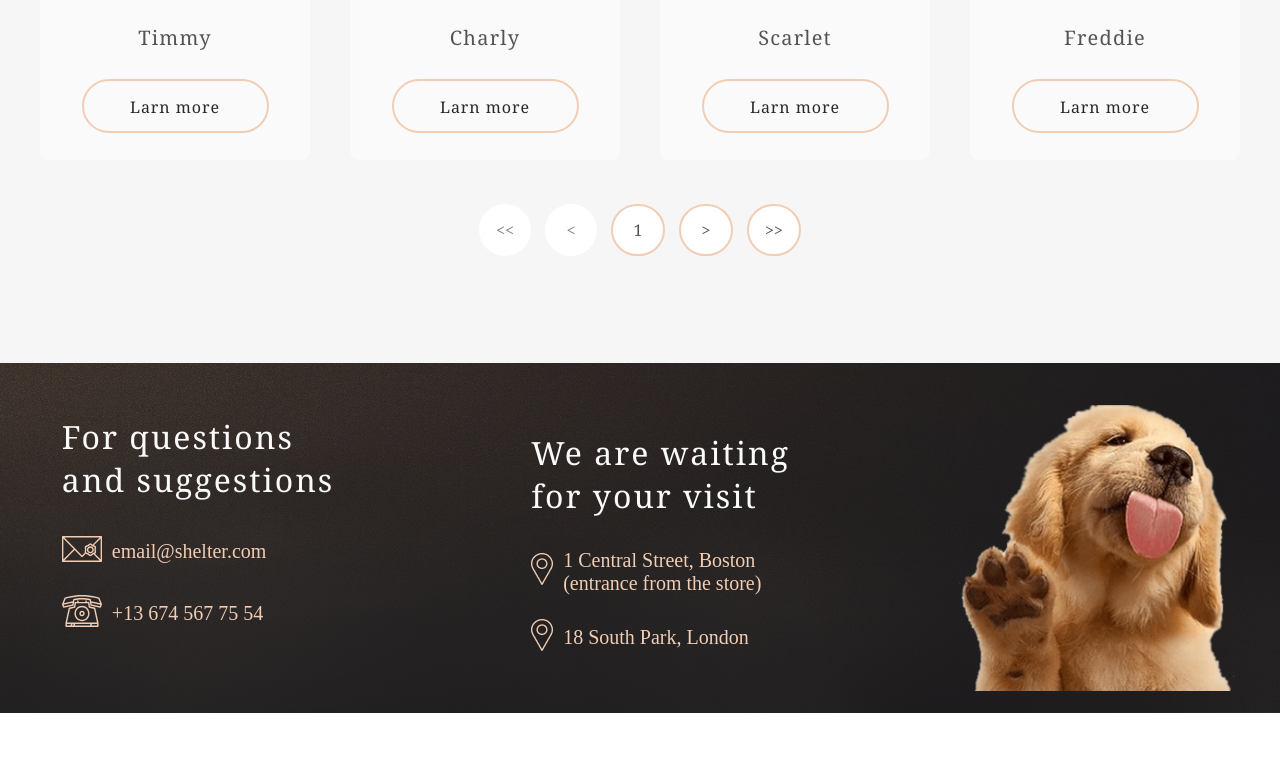
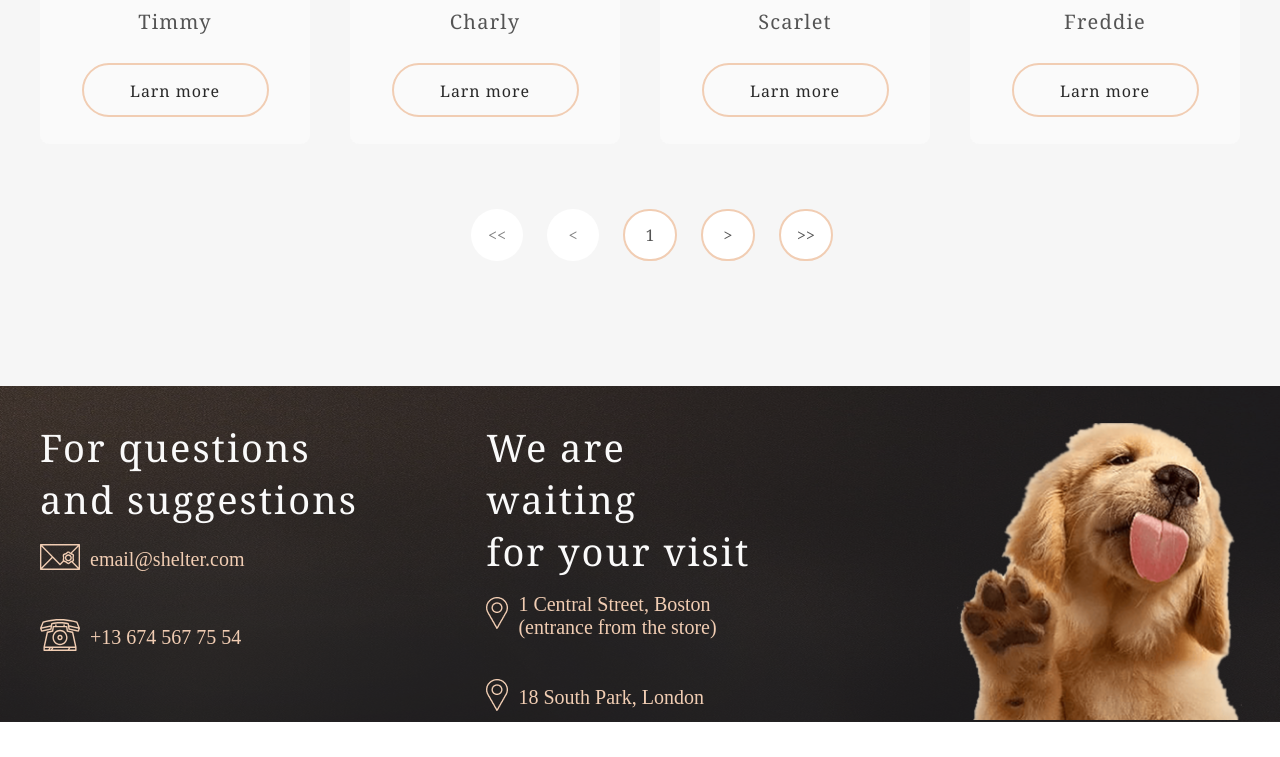
Before and after one commit to istvanvaradi/shelter, a plain HTML site: page pages/pets/index.html in a window 1280 px wide. Shown: the part 1107-1864 px from the top of the page. Before the commit the page ends 1820 px from the top, so only its background shows below. Drawn offline with Linux system fonts and the light colour scheme.

Commit message:
fixing footer

```diff
--- a/pages/pets/styles.css
+++ b/pages/pets/styles.css
@@ -102,8 +102,7 @@ main{
     letter-spacing: 0.06rem;
     text-align: center;
     margin-top: 5.4rem;
-    margin-bottom: 4.5rem;
-    font-style: normal;
+    margin-bottom: 3.5rem;
 
 }
 
@@ -171,7 +170,9 @@ color: #545454;
 .pagination{
     text-decoration: none;
     display: flex;
-    margin-bottom: 100px;
+    margin-bottom: 125px;
+    margin-top: 10px;
+    margin-top: 28px;
 }
 .pagination a {
   border-radius: 50%;
@@ -186,7 +187,8 @@ color: #545454;
   box-sizing: border-box;
   border-radius: 100px;
   align-items: center;
-  margin: 7px;
+  margin-left: 24px;
+
 }
 .pagination a[disabled]{
     color: gray;
@@ -202,16 +204,15 @@ footer{
     background-image: url("../../assets/images/start-screen-background.png");
     background-repeat: no-repeat;
     background-size: 100% 100%;
-    padding-top: 1rem;
-    margin-top: 0px;
     color: #FAFAFA;
-    padding-top: 60px;
-    height: 390px;
+    padding-top: 75px;
+    height: 47vh;
+
 }
 
 footer h3{
     font-family: Georgia, 'Times New Roman', Times, serif;
-    font-size: 32px;
+    font-size: 38px;
     font-weight: 400;
     margin-bottom: 1rem;
     letter-spacing: 2px;
@@ -224,13 +225,19 @@ footer h4{
     font-size: 20px;
     font-weight: 400;
     color: #F1CDB3;
-    margin-bottom: 0.5rem;
-    margin-top: 1rem;
+    margin-bottom: 2.5rem;
+    padding: auto;
 }
 
 .suggestion{
     width: 27%;
     padding-bottom: 40px;
+    margin-left: 40px;
+}
+
+.visit{
+    margin-left: 24px;
+
 }
 
 
@@ -252,9 +259,9 @@ footer div{
 
 
 .footerdog{
-        width: 287px;
-        display: flex;
-        margin-left: 1.33rem;
+        width: 297px;
+        margin-left: 2.13rem;
+        margin-bottom: 0px;
 }
 
 
```
